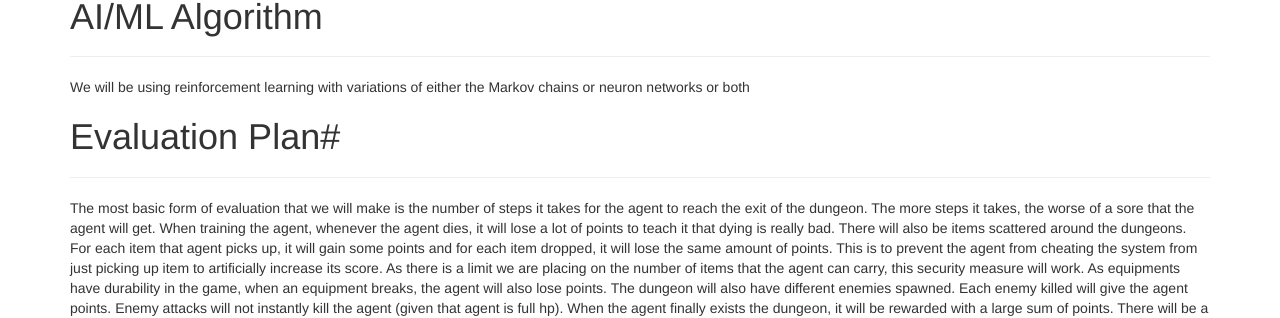
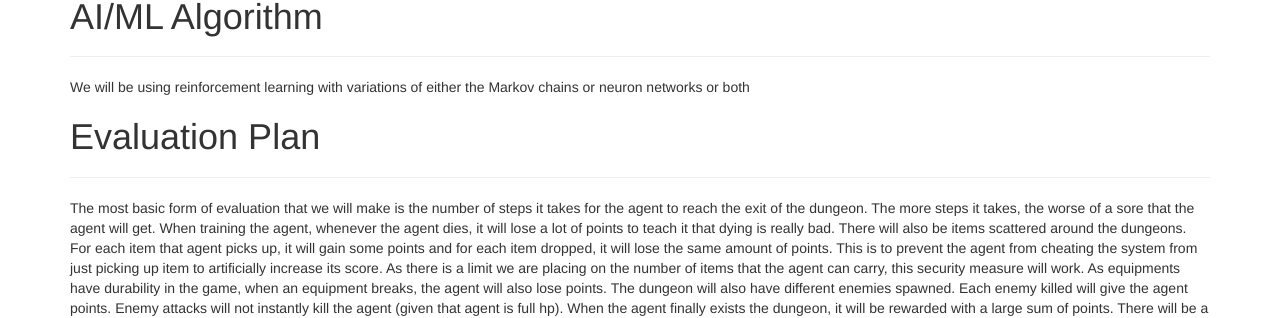
Before and after one commit to dannym08/Dungeon-Masters, a Jekyll site: the page built from docs/proposal.md, in a window 1280 px wide. Shown: the part 357-675 px from the top of the page. Built offline with Jekyll 4.4.1, drawn with Linux system fonts in a browser that asks for light colours; our own code applies the rules of GitHub Pages for plain Markdown files.

Commit message:
Extra # removed

```diff
--- a/docs/proposal.md
+++ b/docs/proposal.md
@@ -6,7 +6,7 @@ Our project will train an agent to solve a dungeon. These rooms will be basic at
 -----------------
 We will be using reinforcement learning with variations of either the Markov chains or neuron networks or both
 
-# Evaluation Plan#
+# Evaluation Plan
 ------------------
 The most basic form of evaluation that we will make is the number of steps it takes for the agent to reach the exit of the dungeon. The more steps it takes, the worse of a sore that the agent will get. When training the agent, whenever the agent dies, it will lose a lot of points to teach it that dying is really bad. There will also be items scattered around the dungeons. For each item that agent picks up, it will gain some points and for each item dropped, it will lose the same amount of points. This is to prevent the agent from cheating the system from just picking up item to artificially increase its score. As there is a limit we are placing on the number of items that the agent can carry, this security measure will work. As equipments have durability in the game, when an equipment breaks, the agent will also lose points. The dungeon will also have different enemies spawned. Each enemy killed will give the agent points. Enemy attacks will not instantly kill the agent (given that agent is full hp). When the agent finally exists the dungeon, it will be rewarded with a large sum of points. There will be a point multiplier section based on remaining hp, extra health from overeating, damage taken, and number of equipments broken. The agent's goal is to increase the amount of points it has as much as possible.
 To visualize the agent’s progress, there will be a secondary window that will track the agents movement in a top-down view, but in the simple block element form. This will show the entire floor of the dungeon and where everything is (the agent, the goal, monsters, item, etc), and a color scale for the reward of each block. It will also output what the agent senses (sight/sound) and what the agent does in response. In our moonshot case, we will be implementing multiple floors to the dungeons and making the dungeons more complex, with a more variety of weapons (materials made from it), monstars, and traps. Each floor of the dungeons will be different.
```
